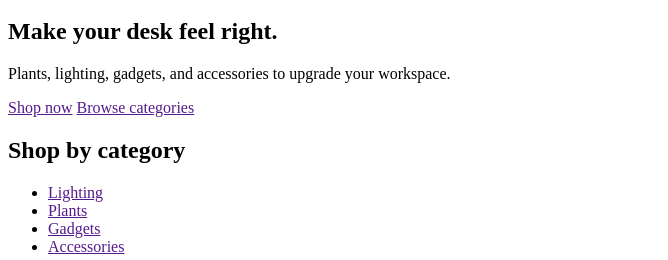
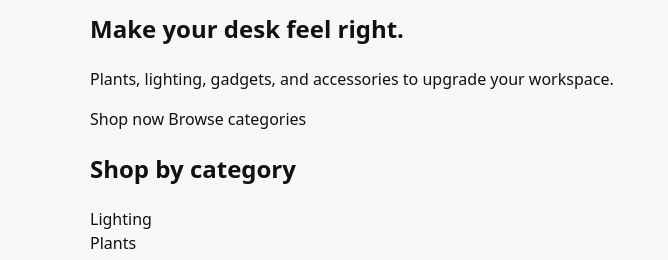
Before and after one commit to spennerr/DeskThings, a plain HTML site: page public/index.html in a window 1280 px wide. Shown: the part 153-413 px from the top of the page, without its empty margins (0-668 px from the left). Drawn offline with Linux system fonts and the light colour scheme.

Commit message:
feat: add global base styles and container layout

```diff
--- a/public/index.html
+++ b/public/index.html
@@ -5,6 +5,7 @@
     <meta charset="UTF-8" />
     <meta name="viewport" content="width=device-width, initial-scale=1.0" />
     <title>DeskThings</title>
+    <link rel="stylesheet" href="styles.css" />
 </head>
 
 <body>
--- a/public/styles.css
+++ b/public/styles.css
@@ -23,3 +23,50 @@
     /* Layout */
     --container-width: 1100px;
 }
+
+/* =========================
+   Global Base Styles
+   ========================= */
+
+* {
+    box-sizing: border-box;
+}
+
+html,
+body {
+    height: 100%;
+}
+
+body {
+    margin: 0;
+    background: var(--color-bg);
+    color: var(--color-text);
+    font-family: system-ui, -apple-system, Segoe UI, Roboto, Helvetica, Arial, sans-serif;
+    line-height: 1.5;
+}
+
+img {
+    max-width: 100%;
+    display: block;
+}
+
+a {
+    color: inherit;
+    text-decoration: none;
+}
+
+a:hover {
+    text-decoration: underline;
+}
+
+ul {
+    margin: 0;
+    padding: 0;
+    list-style: none;
+}
+
+/* Layout helper */
+.container {
+    width: min(var(--container-width), calc(100% - 32px));
+    margin: 0 auto;
+}
```
